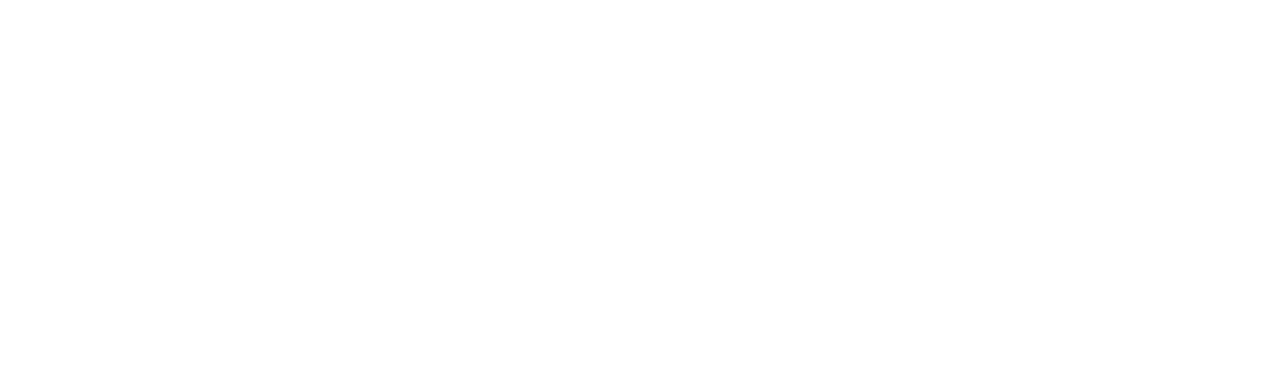
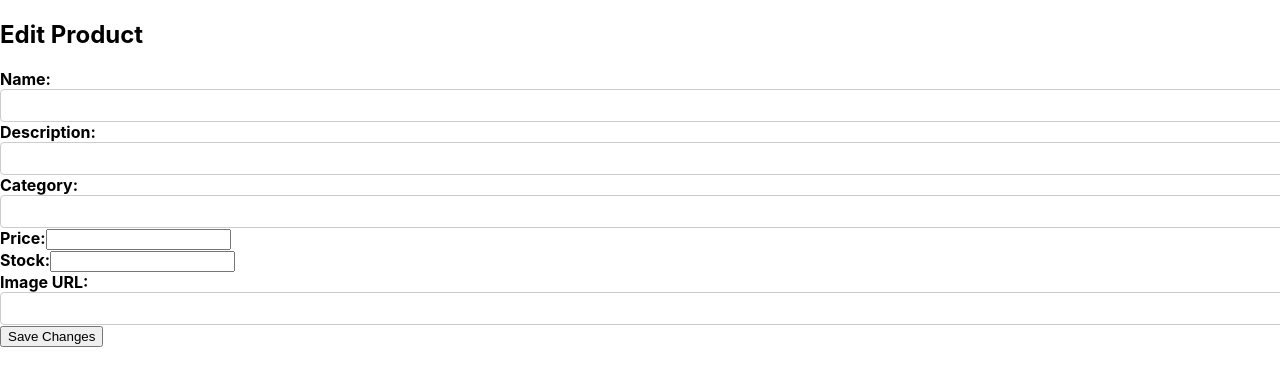
Before and after one commit to TheGhost025/e-commerce.frontend, a React (Create React App) app: page /supplier/editproduct/1 in a window 1280 px wide. Before the commit this address had no page. Shown: the top 386 px of the page. Built offline with nearby package versions, Linux system fonts and the light colour scheme; no server answers.

Commit message:
connect to product api

```diff
--- a/src/App.js
+++ b/src/App.js
@@ -2,6 +2,9 @@
 import { BrowserRouter as Router, Routes, Route, Navigate } from 'react-router-dom';
 import Login from './compoenets/login';
 import Register from './compoenets/register';
+import SupplierDashboard from './compoenets/Supplier/SupplierDashBoard';
+import AddProduct from './compoenets/Supplier/AddProduct';
+import EditProduct from './compoenets/Supplier/EditProduct';
 
 const App = () => {
   return (
@@ -10,6 +13,9 @@
       <Route path="/" element={<Navigate to="/login" />} />
         <Route path="/login" element={<Login />} />
         <Route path="/register" element={<Register />} />
+        <Route path="/supplier/dashboard" element={<SupplierDashboard />}/>
+        <Route path="/supplier/addproduct" element={<AddProduct />}/>
+        <Route path="/supplier/editproduct/:id" element={<EditProduct />}/>
       </Routes>
     </Router>
   );
--- /dev/null
+++ b/src/compoenets/Supplier/AddProduct.js
@@ -0,0 +1,54 @@
+import React, { useState } from 'react';
+import axios from 'axios';
+
+const AddProduct = () => {
+  const [name, setName] = useState('');
+  const [description, setDescription] = useState('');
+  const [category, setCategory] = useState('');
+  const [price, setPrice] = useState('');
+  const [stock, setStock] = useState('');
+  const [image, setImage] = useState(null);
+
+  const handleFileChange = (e) => {
+    setImage(e.target.files[0]);
+  };
+
+  const handleSubmit = async (e) => {
+    e.preventDefault();
+
+    const formData = new FormData();
+    formData.append('Name', name);
+    formData.append('Description', description);
+    formData.append('Category', category);
+    formData.append('Price', price);
+    formData.append('Stock', stock);
+    formData.append('Image', image); // Append the image file
+
+    try {
+        const token = localStorage.getItem('token');
+      const response = await axios.post('https://localhost:44305/api/Products', formData, {
+        headers: {
+          'Content-Type': 'multipart/form-data',
+          'Authorization': `Bearer ${token}`
+        }
+      });
+      console.log('Product added successfully:', response.data);
+    } catch (error) {
+      console.error('Error adding product:', error);
+    }
+  };
+
+  return (
+    <form onSubmit={handleSubmit}>
+      <input type="text" placeholder="Name" value={name} onChange={(e) => setName(e.target.value)} />
+      <input type="text" placeholder="Description" value={description} onChange={(e) => setDescription(e.target.value)} />
+      <input type="text" placeholder="Category" value={category} onChange={(e) => setCategory(e.target.value)} />
+      <input type="number" placeholder="Price" value={price} onChange={(e) => setPrice(e.target.value)} />
+      <input type="number" placeholder="Stock" value={stock} onChange={(e) => setStock(e.target.value)} />
+      <input type="file" onChange={handleFileChange} />
+      <button type="submit">Add Product</button>
+    </form>
+  );
+};
+
+export default AddProduct;
--- /dev/null
+++ b/src/compoenets/Supplier/EditProduct.js
@@ -0,0 +1,79 @@
+import React, { useState, useEffect } from 'react';
+import { useParams, useNavigate } from 'react-router-dom';
+import axios from 'axios';
+
+const EditProduct = () => {
+  const { id } = useParams();
+  const navigate = useNavigate();
+
+  const [product, setProduct] = useState({
+    name: '',
+    description: '',
+    category: '',
+    price: '',
+    stock: '',
+    imageURL: ''
+  });
+
+  useEffect(() => {
+    // Fetch the product to edit
+    axios.get(`https://localhost:44305/api/Products/${id}`)
+      .then(response => {
+        setProduct(response.data);
+      })
+      .catch(error => {
+        console.error('There was an error fetching the product!', error);
+      });
+  }, [id]);
+
+  const handleInputChange = (e) => {
+    const { name, value } = e.target;
+    setProduct({ ...product, [name]: value });
+  };
+
+  const handleSubmit = (e) => {
+    e.preventDefault();
+    axios.put(`https://localhost:44305/api/Product/${id}`, product)
+      .then(response => {
+        navigate('/supplier/dashboard');
+      })
+      .catch(error => {
+        console.error('There was an error updating the product!', error);
+      });
+  };
+
+  return (
+    <div>
+      <h2>Edit Product</h2>
+      <form onSubmit={handleSubmit}>
+        <div>
+          <label>Name:</label>
+          <input type="text" name="name" value={product.name} onChange={handleInputChange} />
+        </div>
+        <div>
+          <label>Description:</label>
+          <input type="text" name="description" value={product.description} onChange={handleInputChange} />
+        </div>
+        <div>
+          <label>Category:</label>
+          <input type="text" name="category" value={product.category} onChange={handleInputChange} />
+        </div>
+        <div>
+          <label>Price:</label>
+          <input type="number" name="price" value={product.price} onChange={handleInputChange} />
+        </div>
+        <div>
+          <label>Stock:</label>
+          <input type="number" name="stock" value={product.stock} onChange={handleInputChange} />
+        </div>
+        <div>
+          <label>Image URL:</label>
+          <input type="text" name="imageURL" value={product.imageURL} onChange={handleInputChange} />
+        </div>
+        <button type="submit">Save Changes</button>
+      </form>
+    </div>
+  );
+};
+
+export default EditProduct;
--- /dev/null
+++ b/src/compoenets/Supplier/SupplierDashBoard.js
@@ -0,0 +1,73 @@
+import React, { useState, useEffect } from "react";
+import axios from "axios";
+import { useNavigate } from "react-router-dom";
+
+const SupplierDashboard = () => {
+    const [products, setProducts] = useState([]);
+    const navigate = useNavigate();
+
+    // Fetch the supplier's products when the component mounts
+    useEffect(() => {
+        const fetchProducts = async () => {
+            try {
+                const response = await axios.get("https://localhost:44305/api/Products"); // Replace with your API route
+                setProducts(response.data);
+            } catch (error) {
+                console.error("Error fetching products:", error);
+            }
+        };
+
+        fetchProducts();
+    }, []);
+
+    // Handle product deletion
+    const handleDelete = async (productId) => {
+        try {
+            await axios.delete(`https://localhost:44305/api/Products/${productId}`);
+            setProducts(products.filter(product => product.id !== productId));
+        } catch (error) {
+            console.error("Error deleting product:", error);
+        }
+    };
+
+    // Navigate to the edit product page
+    const handleEdit = (productId) => {
+        navigate(`/supplier/editproduct/${productId}`);
+    };
+
+    // Navigate to the add product page
+    const handleAddProduct = () => {
+        navigate("/supplier/addproduct");
+    };
+
+    return (
+        <div>
+            <h2>Supplier Dashboard</h2>
+            <button onClick={handleAddProduct}>Add New Product</button>
+
+            <table>
+                <thead>
+                    <tr>
+                        <th>Product Name</th>
+                        <th>Price</th>
+                        <th>Actions</th>
+                    </tr>
+                </thead>
+                <tbody>
+                    {products.map(product => (
+                        <tr key={product.id}>
+                            <td>{product.name}</td>
+                            <td>{product.price}</td>
+                            <td>
+                                <button onClick={() => handleEdit(product.id)}>Edit</button>
+                                <button onClick={() => handleDelete(product.id)}>Delete</button>
+                            </td>
+                        </tr>
+                    ))}
+                </tbody>
+            </table>
+        </div>
+    );
+};
+
+export default SupplierDashboard;
--- a/src/compoenets/login.js
+++ b/src/compoenets/login.js
@@ -22,8 +22,14 @@
             }
         );
 
+        localStorage.setItem('token', response.data.token);
+        axios.defaults.headers.common['Authorization'] = `Bearer ${response.data.token}`;
+
             // Handle successful login
             console.log('Login successful:', response.data);
+            if(response.data.isSupplier){
+              navigate("/supplier/dashboard");
+            }
         }
         catch(err){
             console.error('Login failed:', err.response?.data || err.message);
```
Also changed, not shown: src/compoenets/Supplier/SupplierNavBar.js (added, +17 -0 lines).
